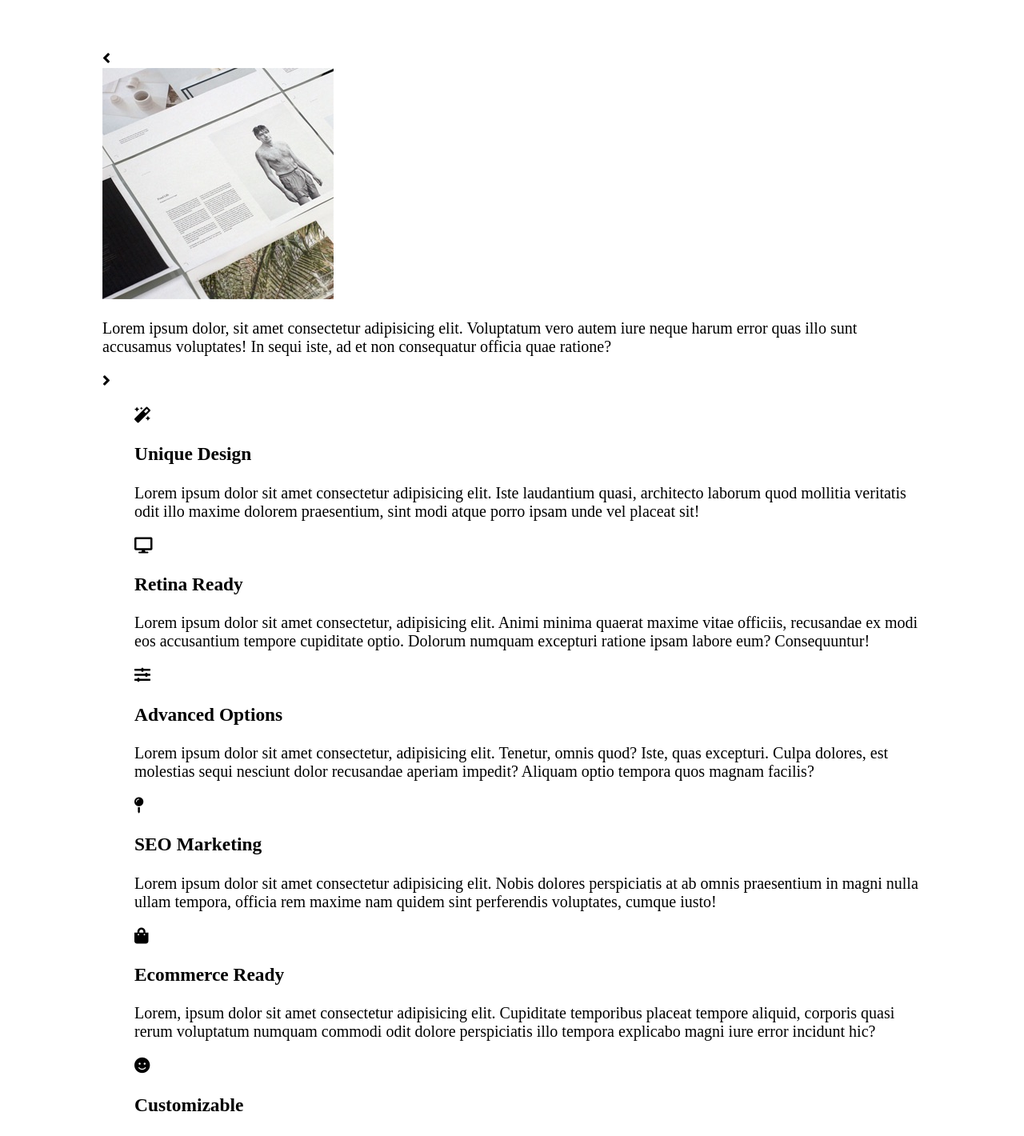
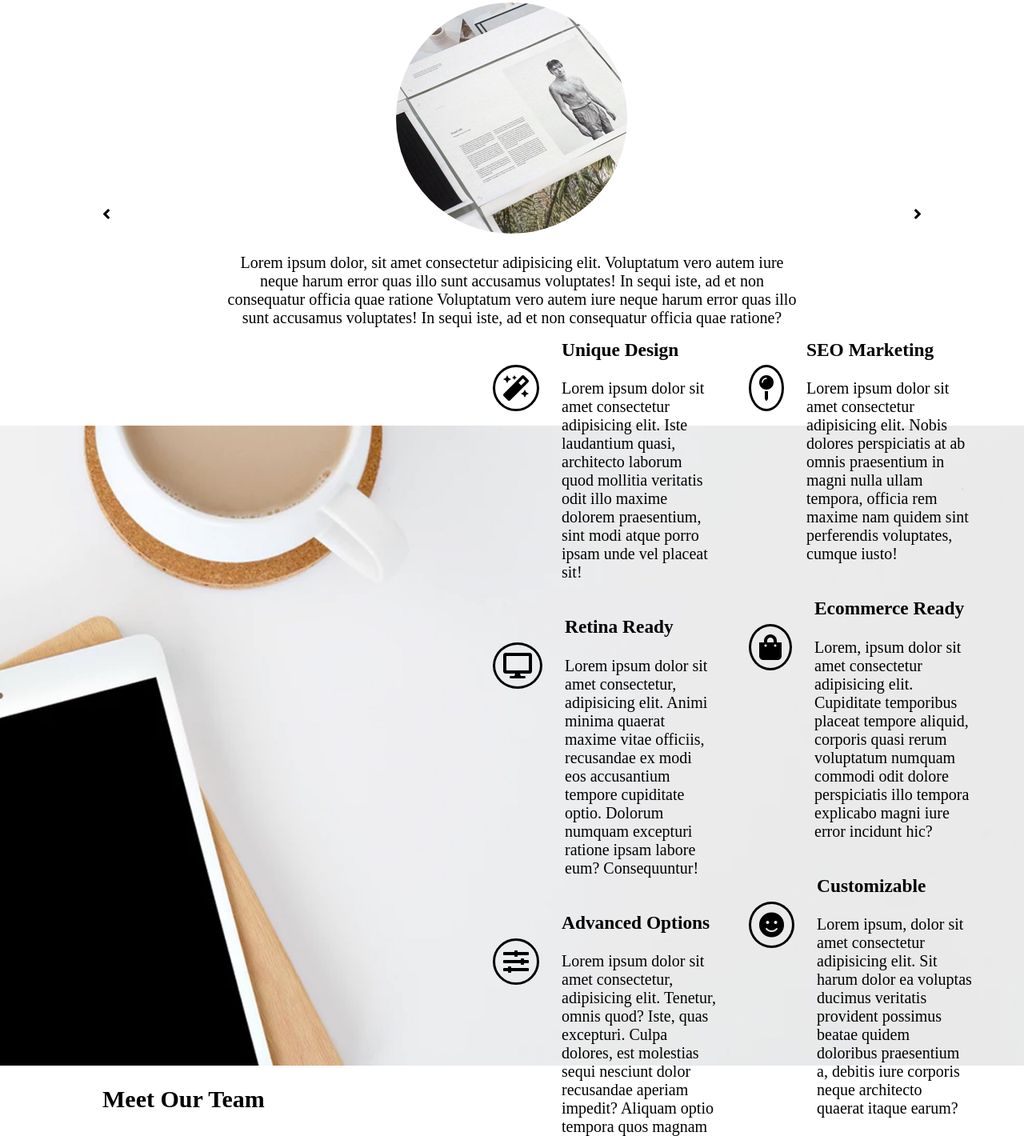
Before and after one commit to NateY98/nateYeowProjectOne, a plain HTML site: page index.html in a window 1280 px wide. Shown: the part 1560-2980 px from the top of the page at 80% size. Drawn offline with Linux system fonts and the light colour scheme.

Commit message:
I don't even remember what I did, I think I did more css and html fixing

```diff
--- a/index.html
+++ b/index.html
@@ -60,53 +60,65 @@
             <i class="fas fa-angle-left"></i>
             <div class="carousel">
                 <img src="./assets/home-3.jpeg" alt="a grouping of text next to an image of a model on a sheet of paper.">
-                <p>Lorem ipsum dolor, sit amet consectetur adipisicing elit. Voluptatum vero autem iure neque harum error quas illo sunt accusamus voluptates! In sequi iste, ad et non consequatur officia quae ratione?</p>
+                <p>Lorem ipsum dolor, sit amet consectetur adipisicing elit. Voluptatum vero autem iure neque harum error quas illo sunt accusamus voluptates! In sequi iste, ad et non consequatur officia quae ratione Voluptatum vero autem iure neque harum error quas illo sunt accusamus voluptates! In sequi iste, ad et non consequatur officia quae ratione?</p>
             </div>
             <i class="fas fa-angle-right"></i>
         </section>
         <section class="hSecThree">
-            <div class="wrapper">
-                <ul>
+            <div class="secThreeContainer">
+                <ul class="secThreePtOne">
                     <li>
+                        <div class="iconsSecThree">
                             <i class="fas fa-magic"></i>
-                        <div>
+                        </div>
+                        <div class="iconTxtSec">
                             <h3>Unique Design</h3>
                             <p>Lorem ipsum dolor sit amet consectetur adipisicing elit. Iste laudantium quasi, architecto laborum quod mollitia veritatis odit illo maxime dolorem praesentium, sint modi atque porro ipsam unde vel placeat sit!</p>
                         </div>
                     </li>
                     <li>
+                        <div class="iconsSecThree">
                             <i class="fas fa-desktop"></i>
-                        <div>
+                        </div>
+                        <div class="iconTxtSec">
                             <h3>Retina Ready</h3>
                             <p>Lorem ipsum dolor sit amet consectetur, adipisicing elit. Animi minima quaerat maxime vitae officiis, recusandae ex modi eos accusantium tempore cupiditate optio. Dolorum numquam excepturi ratione ipsam labore eum? Consequuntur!</p>
                         </div>
                     </li>
                     <li>
+                        <div class="iconsSecThree">
                             <i class="fas fa-sliders-h"></i>
-                        <div>
+                        </div>
+                        <div class="iconTxtSec">
                             <h3>Advanced Options</h3>
                             <p>Lorem ipsum dolor sit amet consectetur, adipisicing elit. Tenetur, omnis quod? Iste, quas excepturi. Culpa dolores, est molestias sequi nesciunt dolor recusandae aperiam impedit? Aliquam optio tempora quos magnam facilis?</p>
                         </div>
                     </li>
                 </ul>
-                <ul>
+                <ul class="secThreePtTwo">
                     <li>
+                        <div class="iconsSecThree">
                             <i class="fas fa-map-pin"></i>
-                        <div>
+                        </div>
+                        <div class="iconTxtSec">
                             <h3>SEO Marketing</h3>
                             <p>Lorem ipsum dolor sit amet consectetur adipisicing elit. Nobis dolores perspiciatis at ab omnis praesentium in magni nulla ullam tempora, officia rem maxime nam quidem sint perferendis voluptates, cumque iusto!</p>
                         </div>
                     </li>
                     <li>
+                        <div class="iconsSecThree">
                             <i class="fas fa-shopping-bag"></i>
-                        <div>
+                        </div>
+                        <div class="iconTxtSec">
                             <h3>Ecommerce Ready</h3>
                             <p>Lorem, ipsum dolor sit amet consectetur adipisicing elit. Cupiditate temporibus placeat tempore aliquid, corporis quasi rerum voluptatum numquam commodi odit dolore perspiciatis illo tempora explicabo magni iure error incidunt hic?</p>
                         </div>
                     </li>
                     <li>
+                        <div class="iconsSecThree">
                             <i class="fas fa-smile"></i>
-                        <div>
+                        </div>
+                        <div class="iconTxtSec">
                             <h3>Customizable</h3>
                             <p>Lorem ipsum, dolor sit amet consectetur adipisicing elit. Sit harum dolor ea voluptas ducimus veritatis provident possimus beatae quidem doloribus praesentium a, debitis iure corporis neque architecto quaerat itaque earum?</p>
                         </div>
--- a/styles/sass/_homePage.scss
+++ b/styles/sass/_homePage.scss
@@ -5,6 +5,8 @@ header.headerHome{
     background-position: center;
 }
 
+
+// section one home page css
 section.hSecOne{
     margin-top: 15%;
 
@@ -22,28 +24,41 @@ section.hSecOne{
 }
 
 .imgGrpDesk img{
-    width: 55%;
+    width: 45%;
 }
 
 
 .imgGrpCircle{
     position: absolute;
-    top: -24%;
-    left: 14%;
+    top: -29%;
+    left: 19%;
 }
 
 .secOneTxtGrp{
     display: flex;
     margin-top: 5%;
     margin-bottom: 12%;
-    justify-content: space-around;
+    // justify-content: space-around;
+
+}
+
+.branding{
+    margin-left: 10%;
+    margin-right: 2%;
+}
+
+.desAndDev{
+    margin-right: 10%;
+    margin-left: 2%;
 }
 
 .branding,
 .desAndDev{
-    width: 40%;
+    width: 35%;
     text-align: center;
+    width: calc(100% / 2);
 }
+
 
 .branding p,
 .desAndDev p{
@@ -56,6 +71,62 @@ section.hSecOne{
     text-transform: uppercase;
 }
 
+
+// section two home page css
 .hSecTwo{
     margin-top: 7%;
+    display: flex;
+    justify-content: space-between;
+    align-items: center;
 }
+
+.carousel{
+    width: 70%;
+    text-align: center;
+    margin-bottom: 10%;
+}
+
+.carousel img{
+    border-radius: 50%;
+}
+
+// section three home page css
+.hSecThree{
+    background-image: url(../assets/home-4.jpeg);
+    background-size: cover;
+    height: 100vh;
+    background-position:right;
+    display: flex;
+    align-items: center;
+}
+
+.secThreeContainer{
+    display: flex;
+    flex-direction: row;
+    justify-content: right;
+
+}
+
+.hSecThree ul li{
+    display: flex;
+}
+
+.hSecThree ul{
+    width: 25%;
+}
+
+.secThreePtTwo{
+    margin-right: 5%;
+}
+
+.iconsSecThree{
+    margin-top: 20%;
+    margin-right: 10%;
+}
+
+.iconsSecThree i{
+    border: 3px solid black;
+    border-radius: 50%;
+    padding: 10px 10px;
+    font-size: 2rem;
+}
```
Also changed, not shown: styles/style.css. Lines whose indentation alone changed are shown as unchanged.
